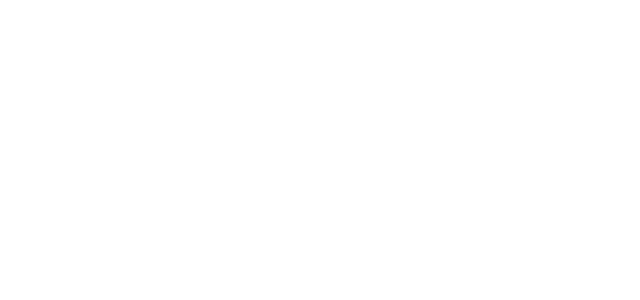
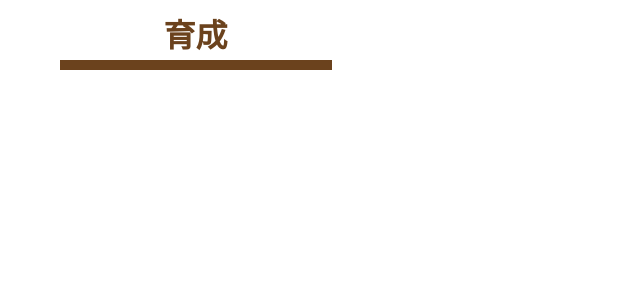
Before and after one commit to KK56ken/HackU_2020_vol.2_sysken, a Vue app in the folder raise_todo/: page /raising in a window 1280 px wide. Shown: the top 300 px of the page, without its empty margins (0-640 px from the left). Built offline with nearby package versions, Linux system fonts and the light colour scheme.

Commit message:
【ADD】raisingページの追加

```diff
--- a/raise_todo/src/pages/About.vue
+++ /dev/null
@@ -1,5 +0,0 @@
-<template>
-  <div class="about">
-    <h1>This is an about page</h1>
-  </div>
-</template>
--- /dev/null
+++ b/raise_todo/src/pages/Raising.vue
@@ -0,0 +1,12 @@
+<template>
+  <div class="raising">
+    <v-container>
+      <v-row class="text-center">
+        <v-col cols="6" sm="6" md="4" lg="3">
+          <h1>育成</h1>
+          <v-divider></v-divider>
+        </v-col>
+      </v-row>
+    </v-container>
+  </div>
+</template>
--- a/raise_todo/src/router.js
+++ b/raise_todo/src/router.js
@@ -3,6 +3,7 @@
 import Home from "./pages/Home.vue";
 import Todo from "./pages/Todo.vue";
 import Calendar from "./pages/Calendar.vue";
+import Raiging from "./pages/Raising.vue";
 
 Vue.use(VueRouter);
 
@@ -12,15 +13,15 @@
     name: "Home",
     component: Home,
   },
-  {
-    path: "/about",
-    name: "About",
-    // route level code-splitting
-    // this generates a separate chunk (about.[hash].js) for this route
-    // which is lazy-loaded when the route is visited.
-    component: () =>
-      import(/* webpackChunkName: "about" */ "./pages/About.vue"),
-  },
+  // {
+  //   path: "/about",
+  //   name: "About",
+  //   // route level code-splitting
+  //   // this generates a separate chunk (about.[hash].js) for this route
+  //   // which is lazy-loaded when the route is visited.
+  //   component: () =>
+  //     import(/* webpackChunkName: "about" */ "./pages/About.vue"),
+  // },
   {
     path: "/todo",
     name: "Todo",
@@ -31,6 +32,11 @@
     name: "Calendar",
     component: Calendar,
   },
+  {
+    path: "/raising",
+    name: "Raiging",
+    component: Raiging,
+  },
 ];
 
 const router = new VueRouter({
```
